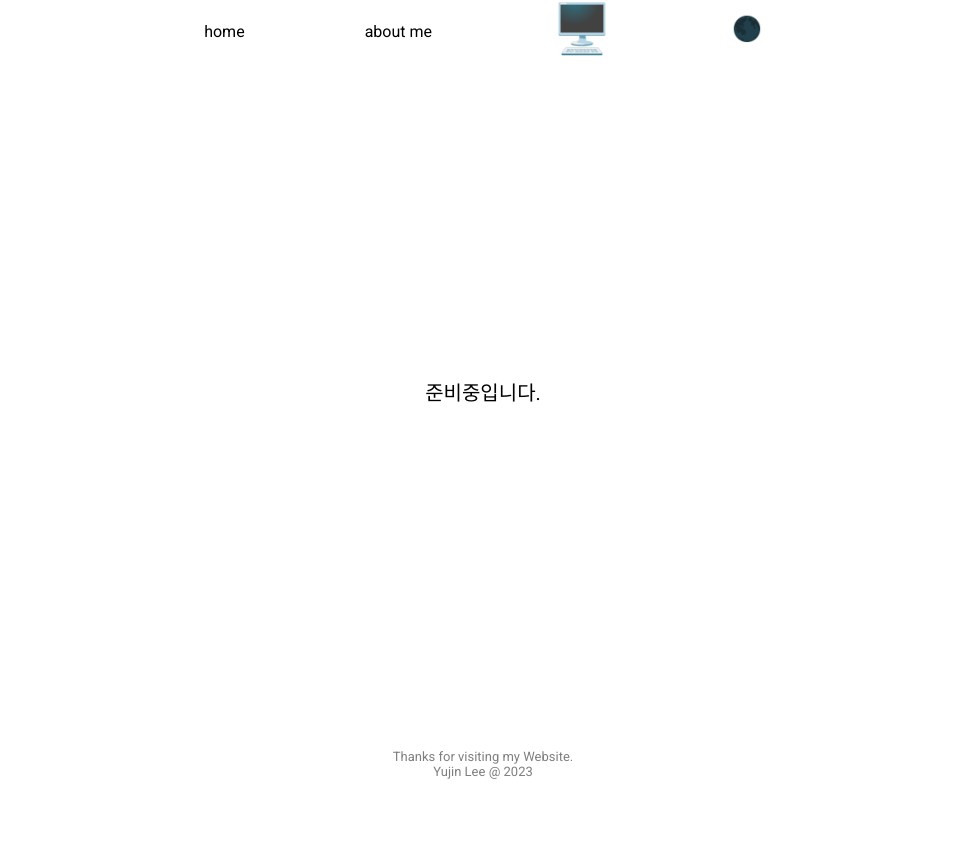
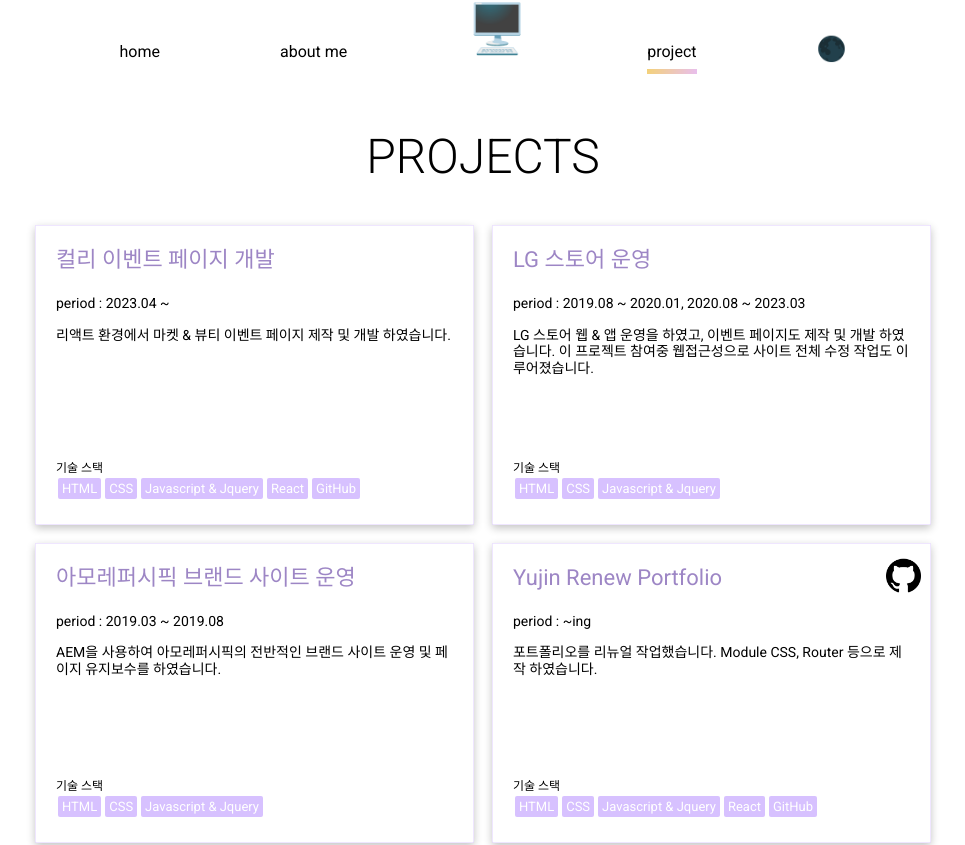
Before and after one commit to yujini-lee/renew_portfolio, a React (Create React App) app: page /project in a window 1280 px wide. Shown: the top 845 px of the page, without its empty margins (157-1122 px from the left). Before the commit the page ends 800 px from the top, so only its background shows below. Built offline with nearby package versions, Linux system fonts and the light colour scheme.

Commit message:
프로젝트 내용 추가

```diff
--- a/src/components/BaseLayout.module.css
+++ b/src/components/BaseLayout.module.css
@@ -14,3 +14,13 @@
     transition: all .4s;
 
 }
+:global .github{
+  width: 35px;
+  position: absolute;
+  right: 1rem;
+  top: 1.5rem;
+}
+:global .github img{
+  width:100%;
+  height:100%;
+}
--- a/src/components/Navbar.jsx
+++ b/src/components/Navbar.jsx
@@ -22,11 +22,11 @@ const link = [
         to: '/',
         active: 'home'
     },
-    // {
-    //     name: 'Project',
-    //     to: '/project',
-    //     active: 'project'
-    // }
+    {
+        name: 'Project',
+        to: '/project',
+        active: 'project'
+    }
 
 ]
 export default function Navbar({toggleDarkMode, darkMode}) {
--- a/src/components/project/Project.jsx
+++ b/src/components/project/Project.jsx
@@ -1,9 +1,40 @@
   import React from 'react';
+  import {info} from '../../info/Info'
+  import styles from './Project.module.css'
+  import github from '../../img/github.png'
 
   export default function Portfolio() {
       return (
         <>
-       <p style={{display: 'flex',alignItems:'center', justifyContent:'center', fontSize:'20px'}}>준비중입니다.</p>
+        <div className={styles.p_wrap}>
+          <section>
+          <h1>PROJECTS</h1>
+          <ul className={styles.box_wrap}>
+            {info.portfolio.map((project, idx) => (
+              <li key={idx}>
+                  <div>
+                    <div className={styles.info_wrap}>
+                    <div>
+                      <p className={styles.name}>{project.title}</p>
+                      <span className={styles.day}>period : {project.period}</span>
+                      <p className={styles.desc}>{project.description}</p>
+                    </div>
+                      <div className={styles.tech}>
+                        <span className={styles.label}>기술 스택</span>
+                        <ul>
+                          {project.techStack.map((tech, index) => (
+                            <li key={index}>{tech}</li>
+                          ))}
+                        </ul>
+                      </div>
+                    </div>
+                  </div>
+                  {project.github && <a href={project.github} className='github'><img src={github} ></img></a>}
+              </li>
+            ))}
+          </ul>
+        </section>
+      </div>
       </>
       );
   }
--- /dev/null
+++ b/src/components/project/Project.module.css
@@ -0,0 +1,86 @@
+.tech ul{
+    display: flex;
+    flex-wrap: wrap;
+}
+.tech li{
+    padding: 4px;
+    margin: 0px 2px 5px;
+    background-color: #d7c1ff;
+    border-radius: 2px;
+    font-size: 13px;
+    line-height: 1;
+    color:#fff;
+
+}
+.p_wrap{
+    display: flex;
+    align-items: center;
+    justify-content: center;
+    flex-direction: column;
+    padding: 3rem 0;
+}
+.p_wrap section{
+    width: 70%;
+}
+h1{
+    font-size: 4.8rem;
+    text-align: center;
+    margin-bottom: 4rem;
+    font-weight: 300;
+}
+.p_wrap ul{
+    display: flex;
+
+}
+.box_wrap{
+    display: flex;
+    flex-wrap: wrap;
+    -webkit-box-pack: justify;
+    justify-content: space-between;
+}
+.box_wrap > li{
+    width: 49%;
+    min-height: 30rem;
+    margin-bottom: 2%;
+    position: relative;
+    border-radius: 2px;
+    box-shadow: rgba(0, 0, 0, 0.24) 0px 3px 8px;
+}
+.box_wrap > li > div{
+    height: 100%;
+    padding: 20px;
+    pointer-events: none;
+    border: 1px solid rgb(215, 193, 255, .4);
+    box-sizing: border-box;
+    position: relative;
+}
+.info_wrap{
+    position: relative;
+    z-index: 1;
+    height: 100%;
+    display: flex;
+    flex-direction: column;
+    -webkit-box-pack: justify;
+    justify-content: space-between;
+}
+.name{
+    font-weight: 500;
+    font-size: 22px;
+    line-height: 1.3;
+    color: rgb(157 134 197);
+    margin-bottom: 2rem;
+    padding-right: 3rem;
+}
+.day{
+    font-size: 14px;
+}
+.desc{
+    padding:1.5rem 0 1rem;
+    font-size: 14px;
+}
+.label{
+    display: block;
+    padding-bottom: 3px;
+    font-size: 12px;
+    font-weight: 500;
+}
--- a/src/info/Info.js
+++ b/src/info/Info.js
@@ -9,10 +9,6 @@ export const info = {
     lastName: "이",
     initials: "🖥️",
     miniBio: [
-        {
-            emoji: "⚒️",
-            text: "포트폴리오 제작중"
-        },
         {
             emoji: '😆',
             text: '밝은 성격 보유자'
@@ -52,15 +48,38 @@ export const info = {
     },
     portfolio : [
         {
-            title: 'project1',
-            link : 'http://www.digitalidea.co.kr/myboard/vfx',
-            img : project1,
+            title: '컬리 이벤트 페이지 개발',
+            description : '리액트 환경에서 마켓 & 뷰티 이벤트 페이지 제작 및 개발 하였습니다.',
+            techStack : ['HTML','CSS','Javascript & Jquery','React','GitHub'],
+            period : '2023.04 ~ ',
         },
         {
-            title: 'project2',
-            link : 'http://www.digitalidea.co.kr/myboard/vfx',
-            img : project2,
+            title: 'LG 스토어 운영',
+            description : 'LG 스토어 웹 & 앱 운영을 하였고, 이벤트 페이지도 제작 및 개발 하였습니다. 이 프로젝트 참여중 웹접근성으로 사이트 전체 수정 작업도 이루어졌습니다.',
+            techStack : ['HTML','CSS','Javascript & Jquery'],
+            period : '2019.08 ~ 2020.01, 2020.08 ~ 2023.03',
         },
+        {
+            title: '아모레퍼시픽 브랜드 사이트 운영',
+            description : 'AEM을 사용하여 아모레퍼시픽의 전반적인 브랜드 사이트 운영 및 페이지 유지보수를 하였습니다.',
+            techStack : ['HTML','CSS','Javascript & Jquery'],
+            period : '2019.03 ~ 2019.08',
+        },
+        {
+            title: 'Yujin Renew Portfolio',
+            description : '포트폴리오를 리뉴얼 작업했습니다. Module CSS, Router 등으로 제작 하였습니다.',
+            techStack : ['HTML','CSS','Javascript & Jquery','React','GitHub'],
+            period : '~ing',
+            github : 'https://github.com/yujini-lee/renew_portfolio',
+        },
+        {
+            title: '날씨 API',
+            description : 'Weather API를 사용하여 검색했을때 해당 국가의 날씨를 알 수 있는 리액트 페이지를 만들었습니다.',
+            techStack : ['HTML','CSS','Javascript & Jquery','React','GitHub'],
+            period : '2day',
+            github : 'https://github.com/yujini-lee/project_weather',
+        },
+
 
     ]
 }
```
Also changed, not shown: src/img/github.png (added). Lines whose indentation alone changed are shown as unchanged.
